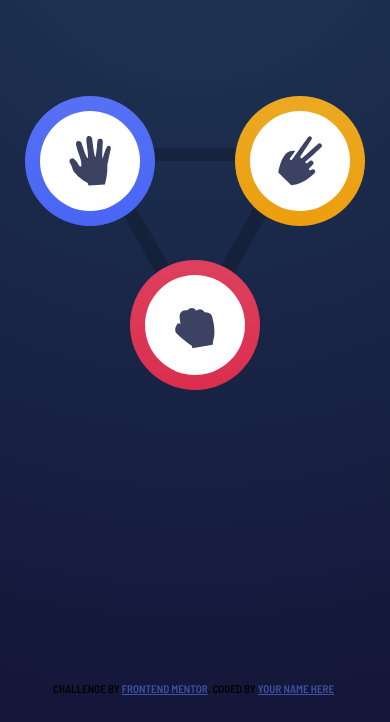
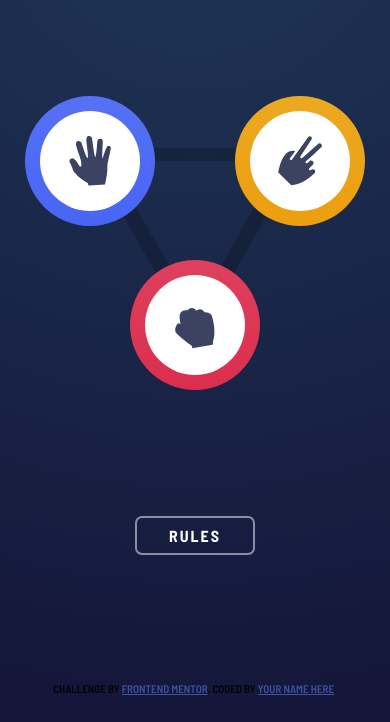
Before and after one commit to edo979/rock-paper-scissors-master, a website: page index.html in a window 390 px wide. Shown: the part 122-844 px from the top of the page. Drawn offline with Linux system fonts and the light colour scheme.

Commit message:
btn rules for mobile

```diff
--- a/index.html
+++ b/index.html
@@ -65,6 +65,8 @@
         </div>
       </div>
 
+      <button class="btn btn-outline">Rules</button>
+
       <div class="attribution">
         Challenge by
         <a href="https://www.frontendmentor.io?ref=challenge" target="_blank"
--- a/scss/_layout.scss
+++ b/scss/_layout.scss
@@ -7,3 +7,7 @@
   min-height: 100%;
   padding-top: 3rem;
 }
+
+.attribution {
+  align-self: end;
+}
--- a/scss/_media-query.scss
+++ b/scss/_media-query.scss
@@ -9,7 +9,7 @@
 
   // Layout
   .main-container {
-    grid-template-rows: auto 500px 1fr;
+    grid-template-rows: auto 470px auto 1fr;
     width: max(375px, 100%);
     padding: 25px;
     overflow: hidden;
@@ -63,8 +63,9 @@
     }
   }
 
-  .attribution {
-    align-self: end;
+  .btn-outline {
+    margin-top: 3rem;
+    margin-bottom: 1rem;
   }
 
   // Components
@@ -107,7 +108,7 @@
   // Game states
   .step-3.game-container {
     --container-w: 100%;
-    --container-h: 320px;
+    --container-h: calc(100% - 150px);
 
     > :not([class*='move-to-']) {
       display: none;
--- a/scss/components/_components.scss
+++ b/scss/components/_components.scss
@@ -50,7 +50,7 @@
 .btn {
   text-transform: uppercase;
   border: none;
-  border-radius: 10px;
+  border-radius: var(--b-radius);
 
   font-size: var(--fs-400);
   font-weight: 700;
@@ -61,4 +61,12 @@
     padding: 0.8rem;
     color: hsl(var(--clr-neutral-300));
   }
+
+  &-outline {
+    border: 2px solid hsl(0, 0, 100, 0.5);
+    padding: 0.35rem 2rem;
+
+    color: white;
+    background-color: transparent;
+  }
 }
```
Also changed, not shown: css/style.css, 1 other file.
